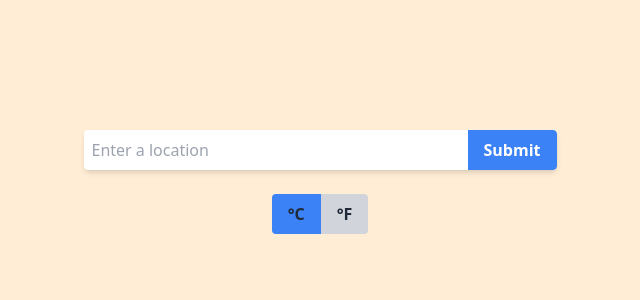
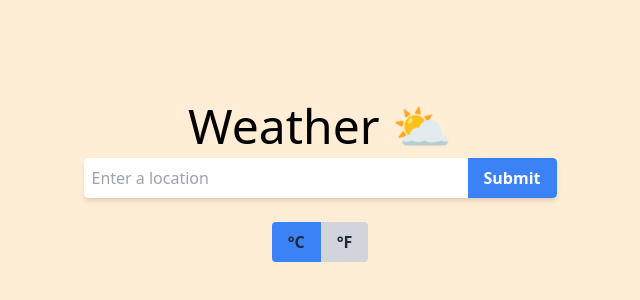
Before and after one commit to lamptissue/open-weather, a Next.js app: page / in a window 1280 px wide. Shown: the part 202-502 px from the top of the page, without its empty margins (320-960 px from the left). Built offline with nearby package versions, Linux system fonts and the light colour scheme; no server answers.

Commit message:
Update index.js

```diff
--- a/src/pages/index.js
+++ b/src/pages/index.js
@@ -1,6 +1,5 @@
 import { useState } from "react";
 import WeatherCard from "./WeatherCard";
-import TemperatureUnit from "./TemperatureUnit";
 
 export default function Home() {
   const apiKey = process.env.NEXT_PUBLIC_API_KEY;
@@ -44,8 +43,6 @@ export default function Home() {
     return (celsius * 9) / 5 + 32;
   }
 
-  console.log("weatherdata", weatherData);
-
   const todayDate = new Date();
   const currentDate = todayDate.toISOString().split("T")[0];
 
@@ -57,7 +54,6 @@ export default function Home() {
     const lastElement = filteredWeather[filteredWeather.length - 1];
 
     if (!lastElement.dt_txt.includes("12:00:00")) {
-      console.log("Last element does not have '12:00:00':", lastElement);
       fiveDayWeatherData.push(lastElement);
     }
   }
@@ -70,7 +66,8 @@ export default function Home() {
 
   return (
     <main className='bg-orange-100 min-h-screen flex justify-center items-center flex-col'>
-      <div className=' mx-auto p-5 items-cente mb-8 container'>
+      <div className=' mx-auto p-5 items-center mb-8 container'>
+        <h1 className='text-center text-5xl mb-2'>Weather ⛅️</h1>
         <div className='flex mb-6 justify-center items-center'>
           <div className='flex items-center rounded overflow-hidden shadow-md'>
             <input
@@ -90,7 +87,6 @@ export default function Home() {
             </button>
           </div>
         </div>
-
         {errorMessage && (
           <div className='flex justify-center align-center'>
             <p className='error-message font-semibold text-xl text-red-600 errorShake'>{errorMessage}</p>
@@ -148,7 +144,6 @@ export default function Home() {
           </>
         )}
         <div className='flex justify-center items-center mt-5'>
-          {/* <TemperatureUnit /> */}
           <div className='inline-flex'>
             <button
               className={` hover:bg-gray-400 text-gray-800 font-bold py-2 px-4 rounded-l ${
```
